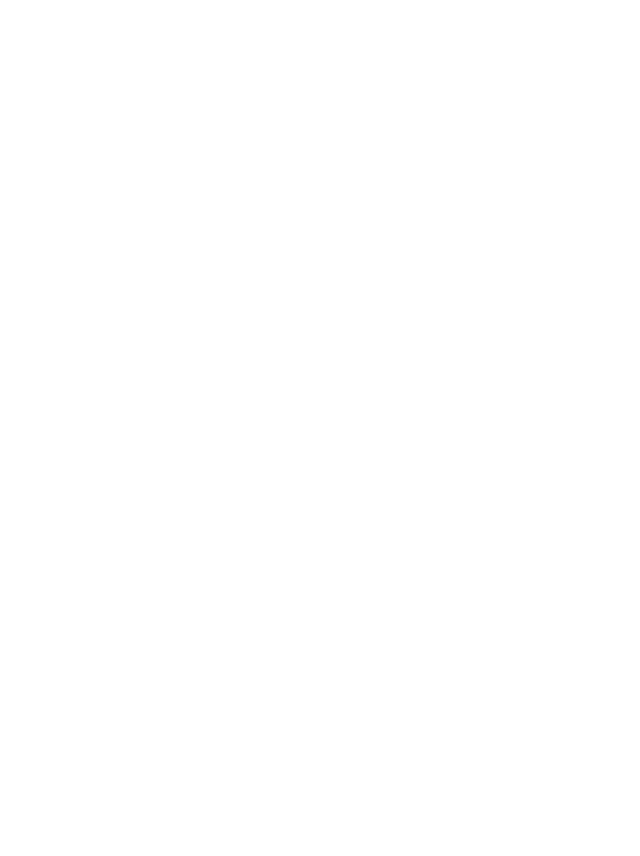
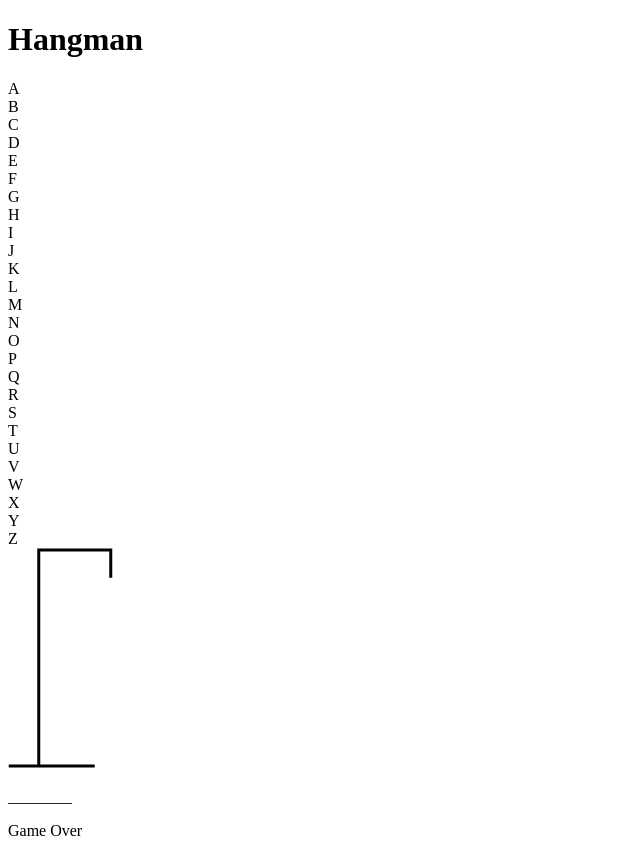
Before and after one commit to shararesadeghi/Hangman-game-with-JS, a plain HTML site: page index.html in a window 1280 px wide. Shown: the whole page, without its empty margins (0-640 px from the left). Before the commit the page ends 800 px from the top, so only its background shows below. Drawn offline with Linux system fonts and the light colour scheme.

Commit message:
html file completed

```diff
--- a/index.html
+++ b/index.html
@@ -9,6 +9,48 @@
     </title>
 </head>
 <body>
+    <h1>Hangman</h1>
+    <section id="letters">
+        <div id="A">A</div>
+        <div id="B">B</div>
+        <div id="C">C</div>
+        <div id="D">D</div>
+        <div id="E">E</div>
+        <div id="F">F</div>
+        <div id="G">G</div>
+        <div id="H">H</div>
+        <div id="I">I</div>
+        <div id="J">J</div>
+        <div id="K">K</div>
+        <div id="L">L</div>
+        <div id="M">M</div>
+        <div id="N">N</div>
+        <div id="O">O</div>
+        <div id="P">P</div>
+        <div id="Q">Q</div>
+        <div id="R">R</div>
+        <div id="S">S</div>
+        <div id="T">T</div>
+        <div id="U">U</div>
+        <div id="V">V</div>
+        <div id="W">W</div>
+        <div id="X">X</div>
+        <div id="Y">Y</div>
+        <div id="Z">Z</div>
+    </section>
+    <section id="image">
+        <img src="./assets/hangman0.png" alt="Hangman">
+    </section>
+
+    <!-- Here you will display the hint for the message. Use an underscore for each letter and a space fo a space. -->
+     <section id="clue">
+         <p>________</p>
+     </section>
+
+    <!-- Show this message at the end of the game and reset the game. -->
+    <section id="gameover">
+       <p>Game Over</p>
+    </section>
 
     <script src="./main.js"></script>
 </body>
```
